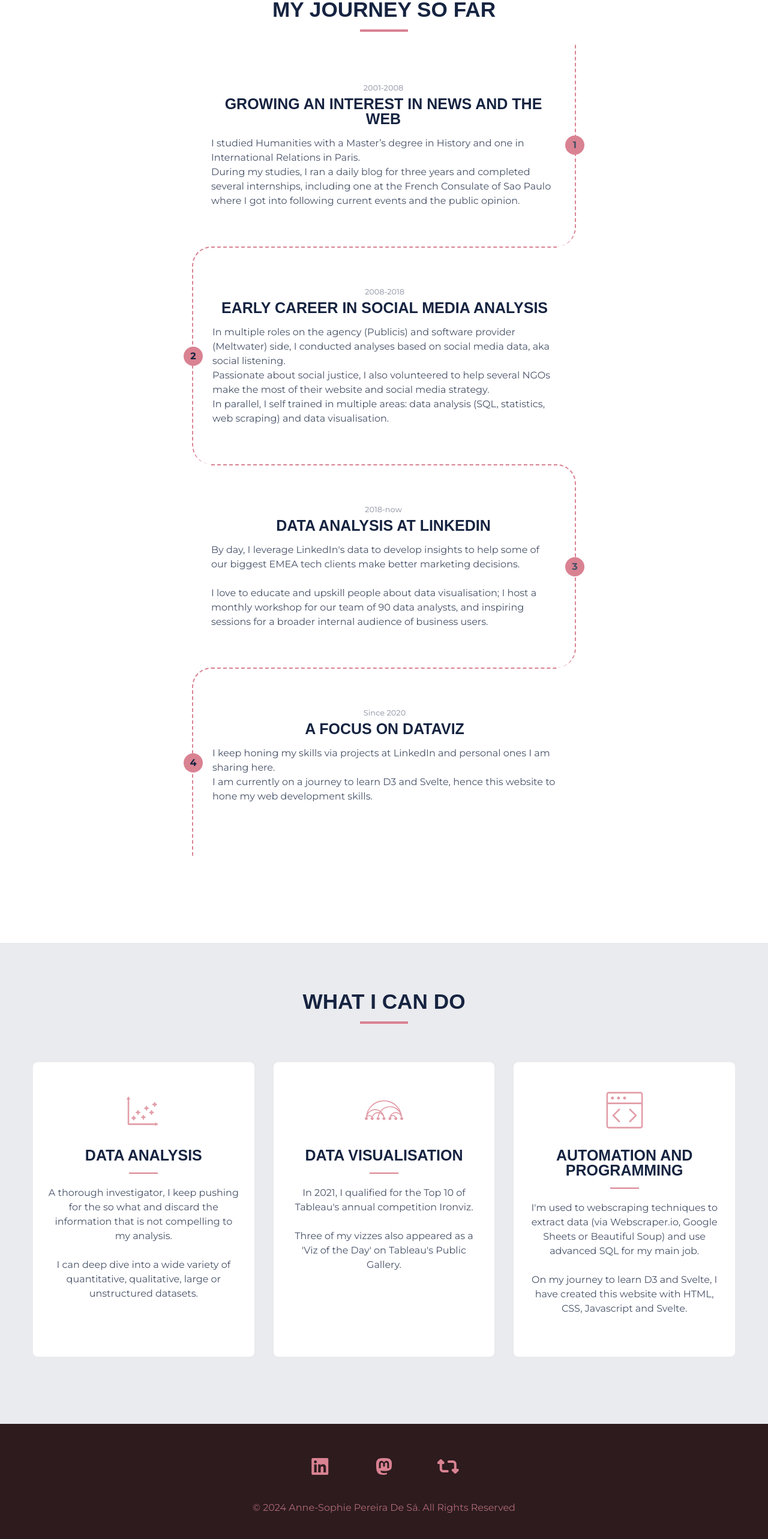
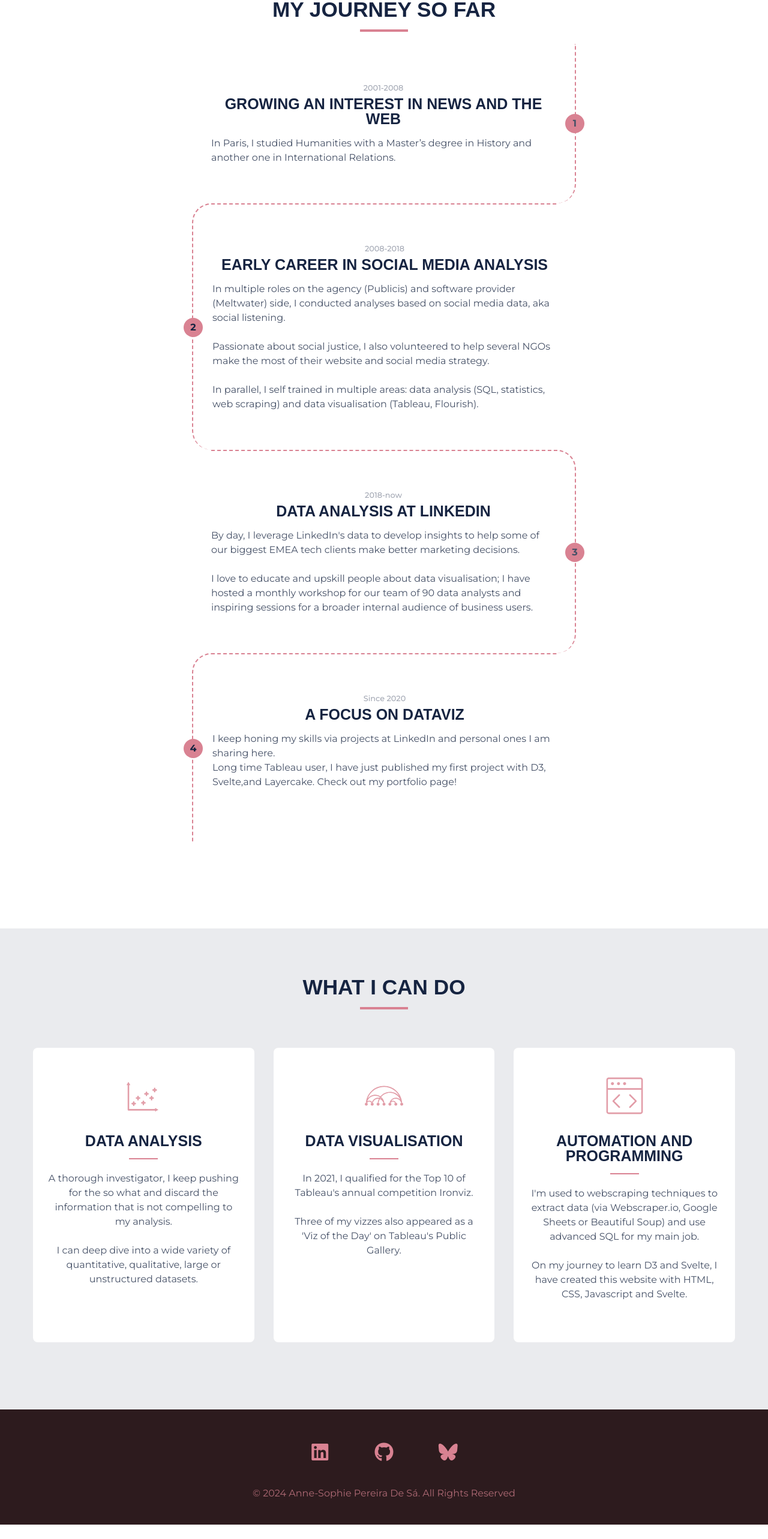
Before and after one commit to DameAnneSo/my_website_contents, a SvelteKit app: page /about in a window 1280 px wide. Shown: the part 162-2728 px from the top of the page at 60% size. After the commit the page ends 2704 px from the top, so only its background shows below. Built offline with nearby package versions, Linux system fonts and the light colour scheme; a web font is replaced by a local one.

Commit message:
changing tiny details including social icons

```diff
--- a/src/app.html
+++ b/src/app.html
@@ -13,14 +13,8 @@
 %sveltekit.head%
     <!--icons fontawesome -->
 
-    <link
-      rel="stylesheet"
+ <link rel="stylesheet" href="https://cdnjs.cloudflare.com/ajax/libs/font-awesome/6.7.0/css/all.min.css" integrity="sha512-9xKTRVabjVeZmc+GUW8GgSmcREDunMM+Dt/GrzchfN8tkwHizc5RP4Ok/MXFFy5rIjJjzhndFScTceq5e6GvVQ==" crossorigin="anonymous" referrerpolicy="no-referrer" />
 
-      href="https://cdnjs.cloudflare.com/ajax/libs/font-awesome/6.3.0/css/all.min.css"
-      integrity="sha512-SzlrxWUlpfuzQ+pcUCosxcglQRNAq/DZjVsC0lE40xsADsfeQoEypE+enwcOiGjk/bSuGGKHEyjSoQ1zVisanQ=="
-      crossorigin="anonymous"
-      referrerpolicy="no-referrer"
-    />
     <link rel='stylesheet' href='%sveltekit.assets%/css/normalize.css'>
     <link rel='stylesheet' href='%sveltekit.assets%/css/global.css'>
 
--- a/src/components/Footer_classic.svelte
+++ b/src/components/Footer_classic.svelte
@@ -15,14 +15,14 @@
     <!-- end of single item -->
     <!-- single item -->
     <li>
-      <a href="https://vis.social/@curiousdata" target="_blank" class="social-icon">
-        <i class="fab fa-mastodon" />
+      <a href="https://github.com/DameAnneSo" target="_blank" class="social-icon">
+        <i class="fa-brands fa-github"></i>
       </a>
     </li>
     <!-- single item -->
     <li>
       <a href="https://bsky.app/profile/curiousdata.bsky.social" target="_blank" class="social-icon">
-        <i class="fa-solid fa-retweet"></i>
+        <i class="fa-brands fa-bluesky"></i>
       </a>
     </li>
     <!-- end of single item -->
@@ -63,7 +63,4 @@ Footer
     color: var(--clr-primary-4);
   }
 
-  .timeline-item h4 {
-    text-transform: none;
-  }
 </style>
--- a/src/components/Navbar.svelte
+++ b/src/components/Navbar.svelte
@@ -1,23 +1,23 @@
 <script>
 	// add fixed class to navbar
 	// let navbar
-  let isFixed = false
+	let isFixed = false;
 	const scrollFunction = function () {
 		if (window.scrollY > 80) {
 			// navbar.classList.add('navbar-fixed')
-      isFixed = true
+			isFixed = true;
 		} else {
 			// navbar.classList.remove('navbar-fixed')
-      isFixed = false
+			isFixed = false;
 		}
-    console.log
-}
+		console.log;
+	};
 
 	// add toggle action on buttons of the sidebar
-  let isOpen = false
+	let isOpen = false;
 	const toggleSideBar = function () {
-    isOpen = !isOpen
-  }
+		isOpen = !isOpen;
+	};
 
 	// let log =''
 
@@ -31,18 +31,29 @@
 	//   }
 </script>
 
-
 <svelte:window on:scroll={scrollFunction} />
 
 <!-- {log} -->
 
 <!-- navbar HTML -->
-<nav class:navbar-fixed={isFixed} class="nav" id="nav">
+<nav
+	class:navbar-fixed={isFixed}
+	class="nav"
+	id="nav"
+>
 	<div class="nav-center">
 		<!-- nav header -->
 		<div class="nav-header">
-      <img src="./images/logo.svg" alt="logo of website Curious data" class="nav-logo" />
-      <button on:click={toggleSideBar} class="nav-btn" id="nav-btn">
+			<img
+				src="./images/logo.svg"
+				alt="logo of website Curious data"
+				class="nav-logo"
+			/>
+			<button
+				on:click={toggleSideBar}
+				class="nav-btn"
+				id="nav-btn"
+			>
 				<i class="fas fa-bars" />
 			</button>
 		</div>
@@ -68,48 +79,91 @@
 </nav>
 
 <!-- sidebar HTML -->
-<aside class:show-sidebar={isOpen} class="sidebar" id="sidebar">
+<aside
+	class:show-sidebar={isOpen}
+	class="sidebar"
+	id="sidebar"
+>
 	<div>
-    <button on:click={toggleSideBar} class="close-btn" id="close-btn">
+		<button
+			on:click={toggleSideBar}
+			class="close-btn"
+			id="close-btn"
+		>
 			<i class="fas fa-times" />
 		</button>
 		<!-- nav-links -->
 		<ul class="sidebar-links">
 			<li>
-        <a on:click={toggleSideBar} href="/">home</a>
+				<a
+					on:click={toggleSideBar}
+					href="/">home</a
+				>
 			</li>
 			<li>
-        <a on:click={toggleSideBar} href="/about">about</a>
+				<a
+					on:click={toggleSideBar}
+					href="/about">about</a
+				>
 			</li>
 			<li>
-        <a on:click={toggleSideBar} href="/projects">projects</a>
+				<a
+					on:click={toggleSideBar}
+					href="/projects">projects</a
+				>
 			</li>
 			<!-- <li>
         <a on:click={toggleSideBar} href="/blog">blog</a>
       </li> -->
 			<li>
-        <a on:click={toggleSideBar} href="/contact">contact</a>
+				<a
+					on:click={toggleSideBar}
+					href="/contact">contact</a
+				>
 			</li>
 		</ul>
 		<!-- social icons  -->
 		<ul class="social-icons">
 			<!-- single item -->
 			<li>
-        <a href="https://www.linkedin.com/in/annesophiepereira/" target="_blank" class="social-icon">
+				<a
+					href="https://www.linkedin.com/in/annesophiepereira/"
+					target="_blank"
+					class="social-icon"
+				>
 					<i class="fab fa-linkedin" />
 				</a>
 			</li>
 			<!-- end of single item -->
+			<!-- single item
+			<li>
+				<a
+					href="https://vis.social/@curiousdata"
+					target="_blank"
+					class="social-icon"
+				>
+					<i class="fab fa-mastodon" />
+				</a>
+			</li> -->
+
 			<!-- single item -->
 			<li>
-        <a href="https://vis.social/@curiousdata" target="_blank" class="social-icon">
-          <i class="fab fa-mastodon" />
+				<a
+					href="https://github.com/DameAnneSo"
+					target="_blank"
+					class="social-icon"
+				>
+					<i class="fa-brands fa-github"></i>
 				</a>
 			</li>
 			<!-- single item -->
 			<li>
-        <a href="https://bsky.app/profile/curiousdata.bsky.social" target="_blank" class="social-icon">
-          <i class="fa-solid fa-retweet" />
+				<a
+					href="https://bsky.app/profile/curiousdata.bsky.social"
+					target="_blank"
+					class="social-icon"
+				>
+					<i class="fa-brands fa-bluesky" />
 				</a>
 			</li>
 			<!-- end of single item -->
--- a/src/routes/about/+page.svelte
+++ b/src/routes/about/+page.svelte
@@ -28,12 +28,12 @@
         <h5>2001-2008</h5>
         <h4>Growing an interest in News and the Web</h4>
         <p>
-          I studied Humanities with a Master’s degree in History and one in
-          International Relations in Paris.
-          <br />
+          In Paris, I studied Humanities with a Master’s degree in History and another one in
+          International Relations.
+          <!-- <br />
           During my studies, I ran a daily blog for three years and completed several
           internships, including one at the French Consulate of Sao Paulo where I
-          got into following current events and the public opinion.
+          got into following current events and the public opinion. -->
           <span class="number"> 1 </span>
         </p>
       </article>
@@ -47,12 +47,12 @@
           In multiple roles on the agency (Publicis) and software provider
           (Meltwater) side, I conducted analyses based on social media data, aka
           social listening.
-          <br />
+          <br /><br />
           Passionate about social justice, I also volunteered to help several NGOs
           make the most of their website and social media strategy.
-          <br />
+          <br /><br />
           In parallel, I self trained in multiple areas: data analysis (SQL, statistics,
-          web scraping) and data visualisation.
+          web scraping) and data visualisation (Tableau, Flourish).
         </p>
         <span class="number"> 2 </span>
       </article>
@@ -68,8 +68,8 @@
           our biggest EMEA tech clients make better marketing decisions.
           <br />
           <br />
-          I love to educate and upskill people about data visualisation; I host a
-          monthly workshop for our team of 90 data analysts, and inspiring sessions
+          I love to educate and upskill people about data visualisation; I have hosted  a
+          monthly workshop for our team of 90 data analysts and inspiring sessions
           for a broader internal audience of business users.
           <span class="number"> 3 </span>
         </p>
@@ -81,11 +81,9 @@
         <h5>Since 2020</h5>
         <h4>a focus on Dataviz</h4>
         <p>
-          I keep honing my skills via projects at LinkedIn and personal ones I
-          am sharing here.
+          I keep honing my skills via projects at LinkedIn and personal ones I am sharing here.
           <br />
-          I am currently on a journey to learn D3 and Svelte, hence this website
-          to hone my web development skills.
+          Long time Tableau user, I have just published my first project with D3, Svelte,and Layercake. Check out my portfolio page!
         </p>
         <br />
         <span class="number"> 4 </span>
```
Also changed, not shown: src/routes/+page.svelte (+4 -7 lines), static/images/portfolio_buffy_sans.png (added), 27 other files (tests, documents, lock files or other folders). Lines whose indentation alone changed are shown as unchanged.
